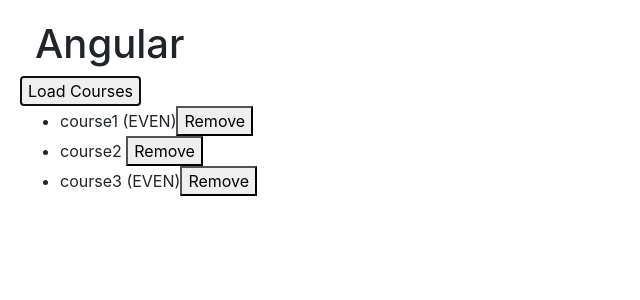
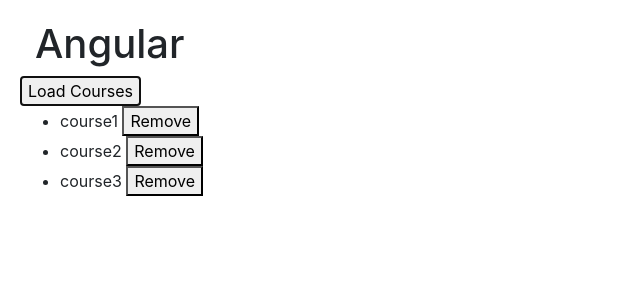
Before and after one commit to raj23manj/Angular, an Angular app: page / in a window 1280 px wide. Both pictures are taken after a click on the button "Load Courses". Shown: the top 300 px of the page, without its empty margins (0-640 px from the left). Built offline with nearby package versions, Linux system fonts and the light colour scheme.

Commit message:
ngFor change tracking and performance

```diff
--- a/src/app/app.component.html
+++ b/src/app/app.component.html
@@ -75,9 +75,16 @@
 
 <button (click)="loadCourses()">Load Courses</button>
 
-<ul>
+<!-- <ul>
   <li *ngFor="let course of courses; even as isEven">
     {{ course.name }} <span *ngIf="isEven">(EVEN)</span>
     <button (click)="onRemove(course)">Remove</button>
   </li>
+</ul> -->
+
+<ul>
+  <li *ngFor="let course of courses; trackBy: trackCourse">
+    {{ course.name }} <span *ngIf="isEven">(EVEN)</span>
+    <button (click)="onRemove(course)">Remove</button>
+  </li>
 </ul>
--- a/src/app/app.component.ts
+++ b/src/app/app.component.ts
@@ -51,4 +51,8 @@
               ];
   }
 
+  trackCourse(index, course){
+    return course ? course.id : undefined;
+  }
+
 }
```
